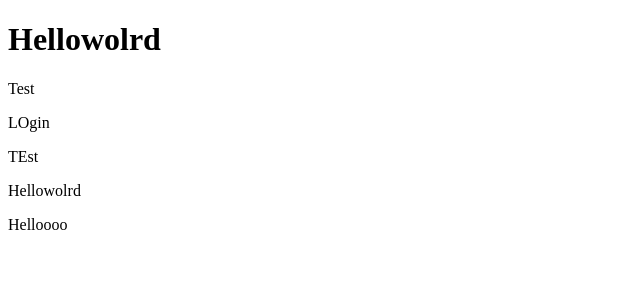
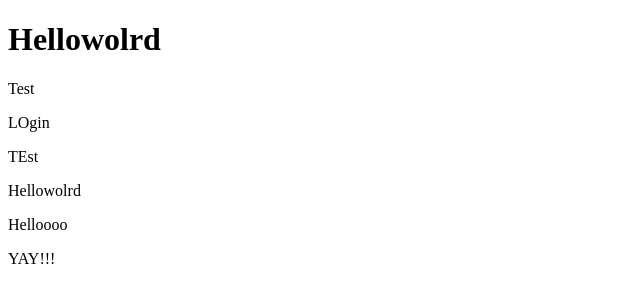
Before and after one commit to banana-meow/GIt-test, a plain HTML site: page index.html in a window 1280 px wide. Shown: the full height of the page, 0-640 px from the left. Drawn offline with Linux system fonts and the light colour scheme.

Commit message:
Add Yay!!

```diff
--- a/index.html
+++ b/index.html
@@ -12,5 +12,6 @@
         <p>TEst</p>
         <p>Hellowolrd</p>
         <p>Helloooo</p>
+        <p>YAY!!!</p>
 </body>
 </html>
```
